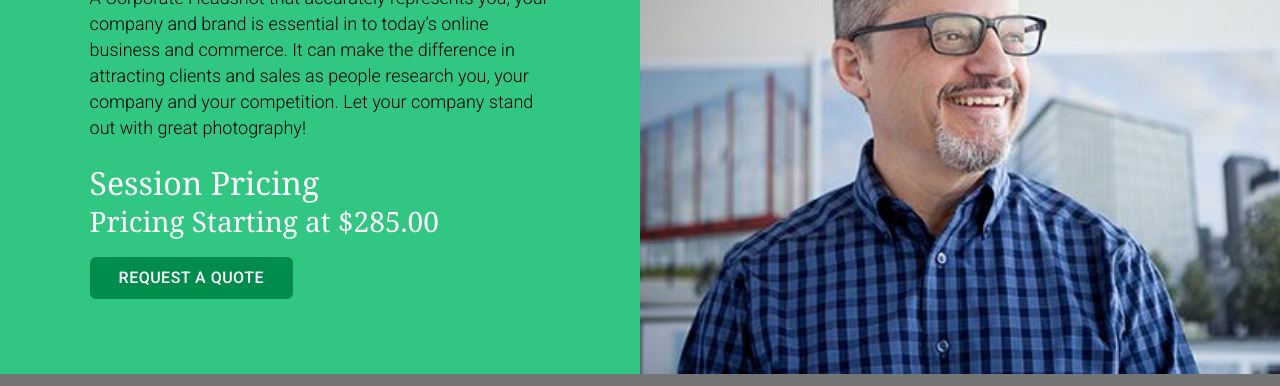
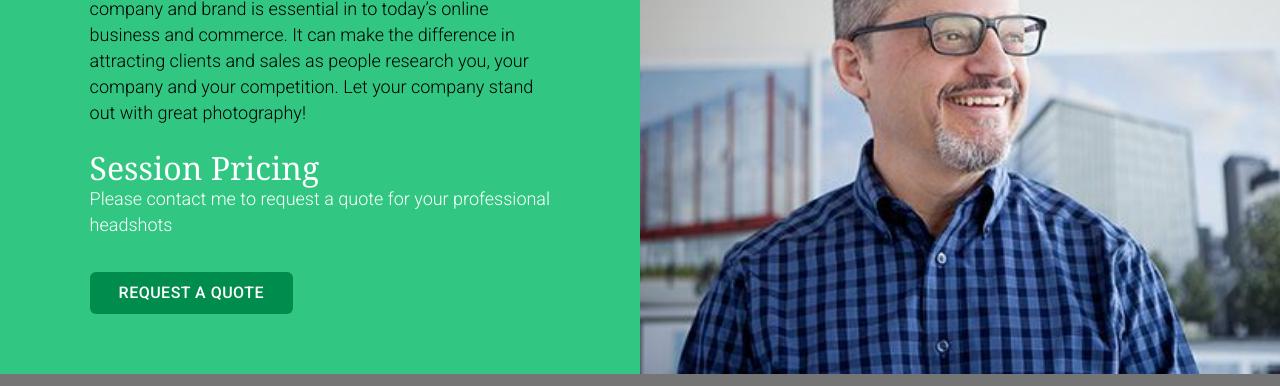
Before and after one commit to benchilders-GH/christianachilders, a plain HTML site: page headshots.html in a window 1280 px wide. Shown: the part 921-1307 px from the top of the page. Drawn offline with Linux system fonts and the light colour scheme; a web font is replaced by a local one.

Commit message:
Update headshot pricing and quote request details

```diff
--- a/headshots.html
+++ b/headshots.html
@@ -34,8 +34,8 @@
     <h1>Professional Headshots</h1>
     <p class="dark">A Corporate Headshot that accurately represents you, your company and brand is essential in to today&rsquo;s online business and commerce. It can make the difference in attracting clients and sales as people research you, your company and your competition. Let your company stand out with great photography!</p>
     <h2>Session Pricing</h2>
-    <h2>Pricing Starting at $285.00</h2>
-    <p class="btn-wrap"><a class="btn btn-green" href="https://christianachilders.com/session-registration/">Request a Quote</a></p>
+    <p>Please contact me to request a quote for your professional headshots</p>
+    <p class="btn-wrap"><a class="btn btn-green" href="https://christianachilders.com/contact.html">Request a Quote</a></p>
   </div>
   <div class="half photo" style="--img:url(../images/Headshot_Touchstone2.jpg)" role="img" aria-label="Corporate headshot"></div>
 </section>
```
